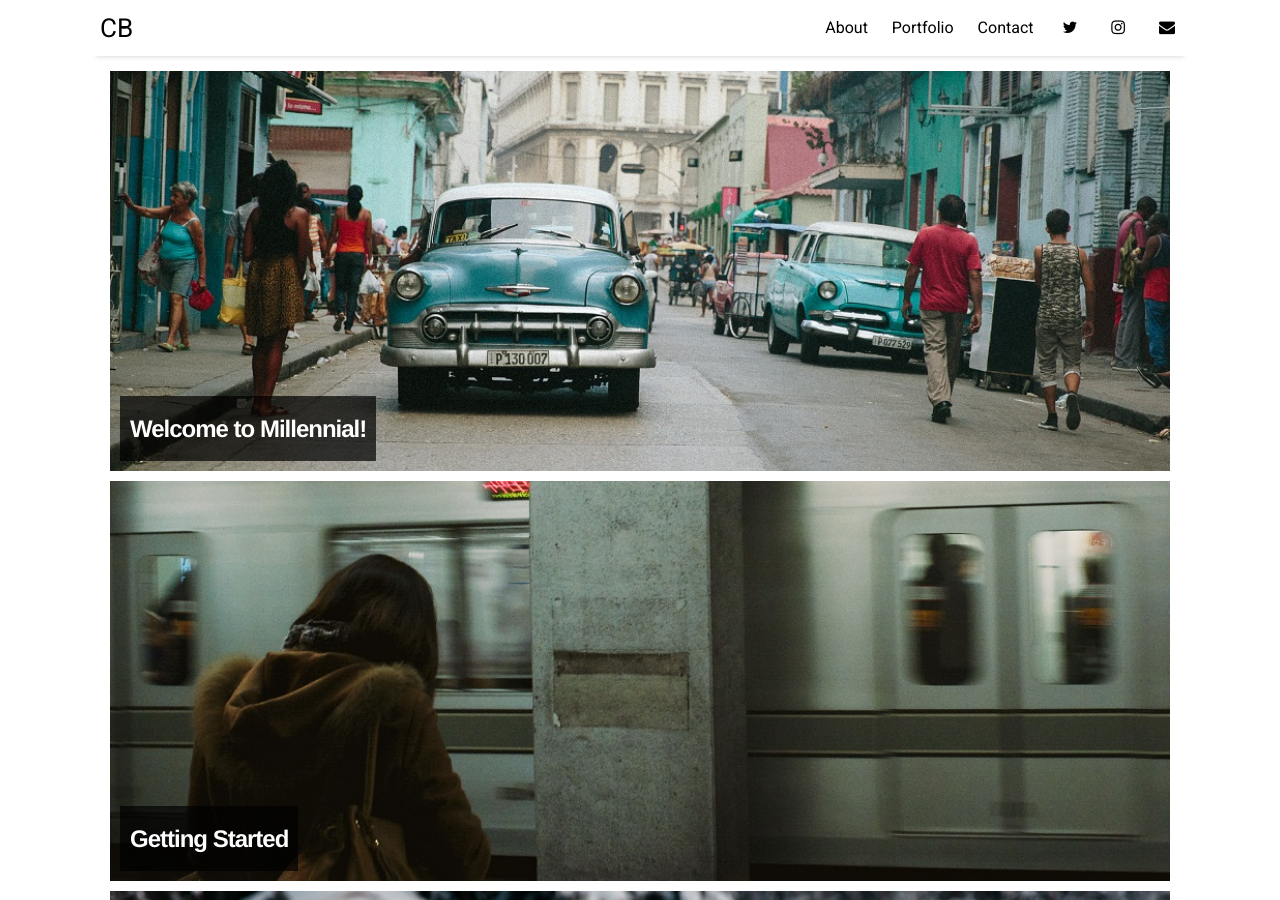
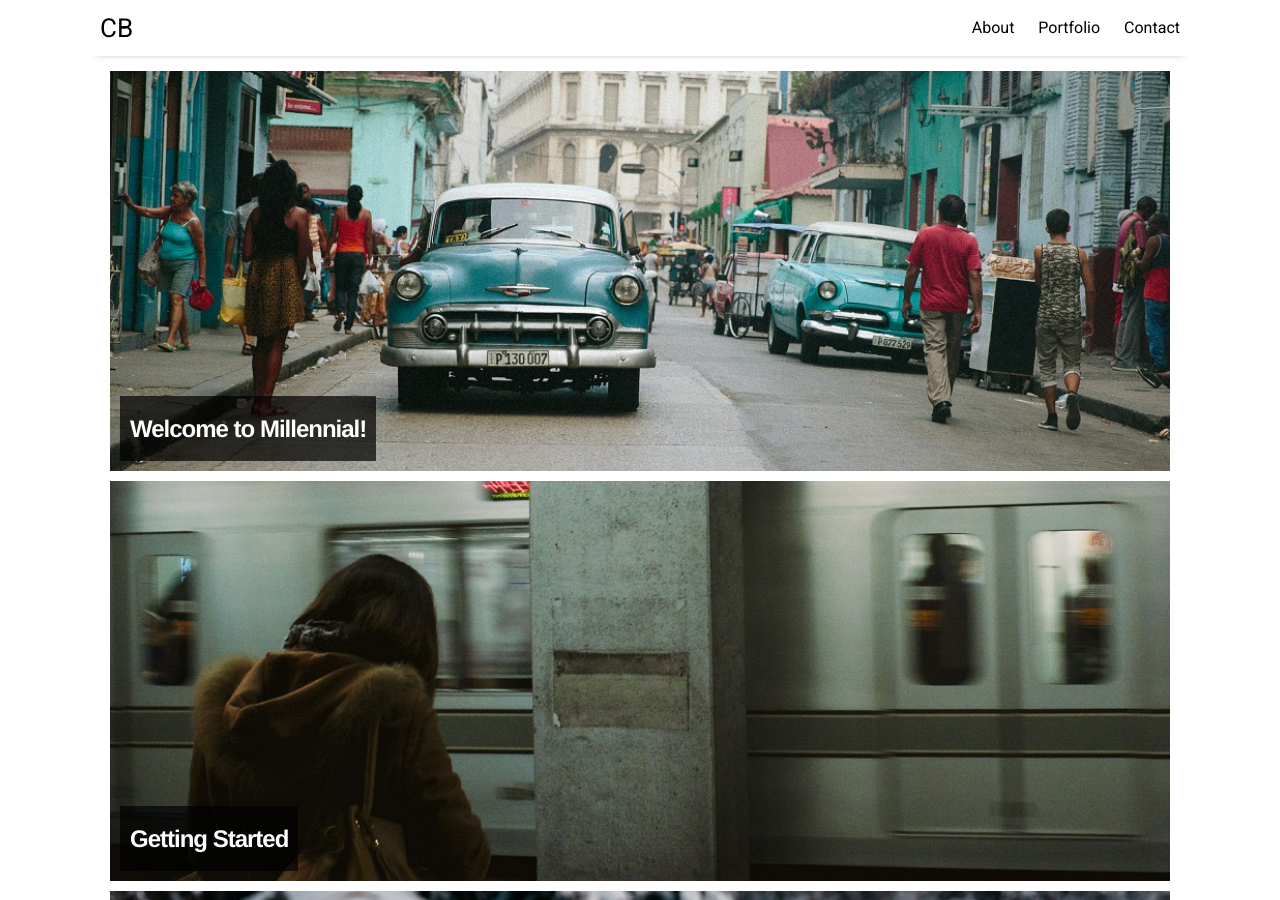
Before and after one commit to caroboyle-ux/CD, a Jekyll site: the page built from index.html, in a window 1280 px wide and 900 px high. Built offline with Jekyll 4.4.1, drawn with Linux system fonts in a browser that asks for light colours; nearby versions of some CDN libraries; the list of posts is cut into pages by our own code.

Commit message:
Update settings.yml

```diff
--- a/_data/settings.yml
+++ b/_data/settings.yml
@@ -1,7 +1,7 @@
 # Change 'comments' to true for Disqus comments
 disqus:
   comments: false
-  disqus_shortname: 'HH-3'
+  disqus_shortname: 'CB-3'
 
 # If you are not using Google Analytics, please change 'google-ID' to an empty string
 google-ID: 'google-ID'
@@ -11,13 +11,6 @@ menu:
 - {name: 'Portfolio', folder: 'pages', file: 'facts.html'}
 - {name: 'Contact', folder: 'pages', file: 'contact.html'}
 
-# Available social icons are powered by Font Awesome, so you can use any icon that they offer
-social:
-- {icon: 'twitter', link: 'https://twitter.com/Hinahirani'}
-- {icon: 'instagram', link: 'https://www.instagram.com/hinahirani4/?hl=en'}
-- {icon: 'envelope', link: 'mailto:hinahirani@hotmail.co.uk'}
-# - {icon: 'rss-square', link: 'rss-feed.xml'}
-
 # Customize site text
 pagination:
   next_page: 'Newer'
```
